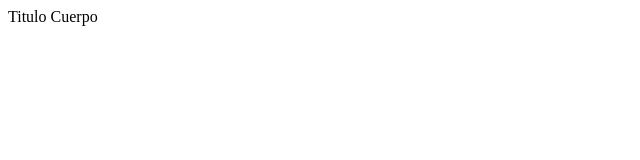
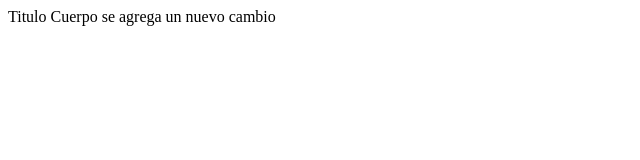
Before and after one commit to HitecGroup/prueba, a plain HTML site: page index.html in a window 1280 px wide. Shown: the whole page, without its empty margins (0-640 px from the left). Drawn offline with Linux system fonts and the light colour scheme.

Commit message:
Cambios en Index

```diff
--- a/index.html
+++ b/index.html
@@ -1,4 +1,4 @@
 <html>
 <head>Titulo</head>
-<body>Cuerpo</body>
+<body>Cuerpo se agrega un nuevo cambio</body>
 </html>
```
